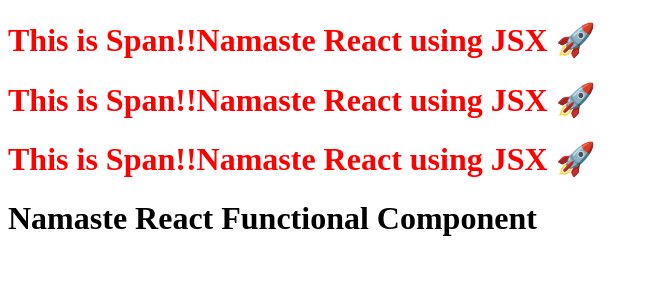
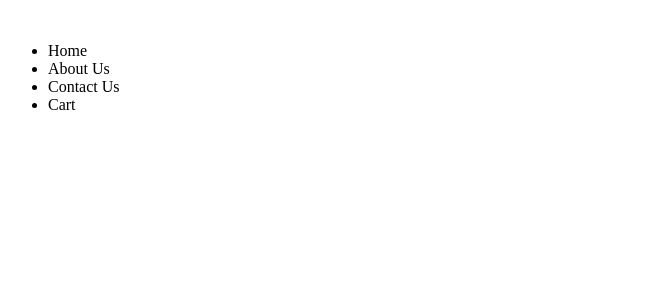
Before and after one commit to Prachi24599/namaste-react, a React (Vite) app: page / in a window 1280 px wide. Shown: the top 300 px of the page, without its empty margins (0-649 px from the left). Built offline with nearby package versions, Linux system fonts and the light colour scheme.

Commit message:
Initialize Food Order APP

```diff
--- a/App.js
+++ b/App.js
@@ -1,25 +1,46 @@
 import React from "react";
 import ReactDOM from "react-dom/client";
 
-//JSX => React.createElement => JS Object => HTMLElement(render)
+/**
+ * Header
+ *  - Logo
+ *  - Nav Items
+ * Body
+ *  - Search
+ *  - Restaurant Container
+ *      - Restaurant Card
+ * Footer
+ *  - Copyright
+ *  - Links
+ *  - Address
+ *  - Contact
+ */
 
-const element = <span>This is Span!!</span>
+const Header = () => {
+    return (
+        <div className="header">
+            <div className="logo-container">
+                <img className="logo" src=""/>
+            </div>
+            <div className="nav-items">
+                <ul>
+                    <li>Home</li>
+                    <li>About Us</li>
+                    <li>Contact Us</li>
+                    <li>Cart</li>
+                </ul>
+            </div>
+        </div>
+    )
+}
 
-const Tiitle = () => (<h1 id="heading">
-    {element}
-    Namaste React using JSX 🚀
-    </h1>);
-
-// Component Composition
-const HeadingComponent = () => (
-    <div id="container">
-        <Tiitle/>
-        <Tiitle></Tiitle>
-        { Tiitle() }
-        <h1>Namaste React Functional Component</h1>
-    </div>
-)
+const AppLayout = () => {
+    return (
+        <div className="app">
+            <Header/>
+        </div>
+    )
+}
 
 const root = ReactDOM.createRoot(document.getElementById("root"));
-
-root.render(<HeadingComponent/>);
+root.render(<AppLayout/>)
```
